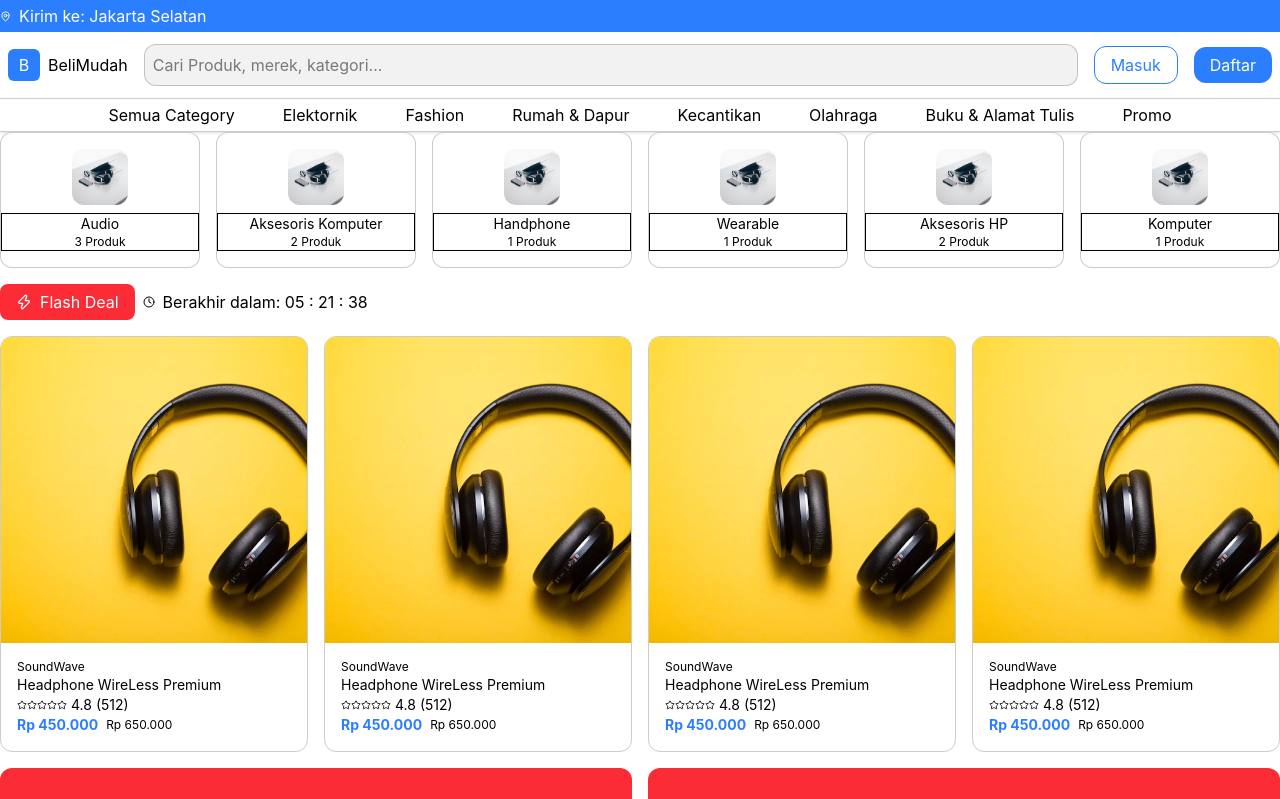
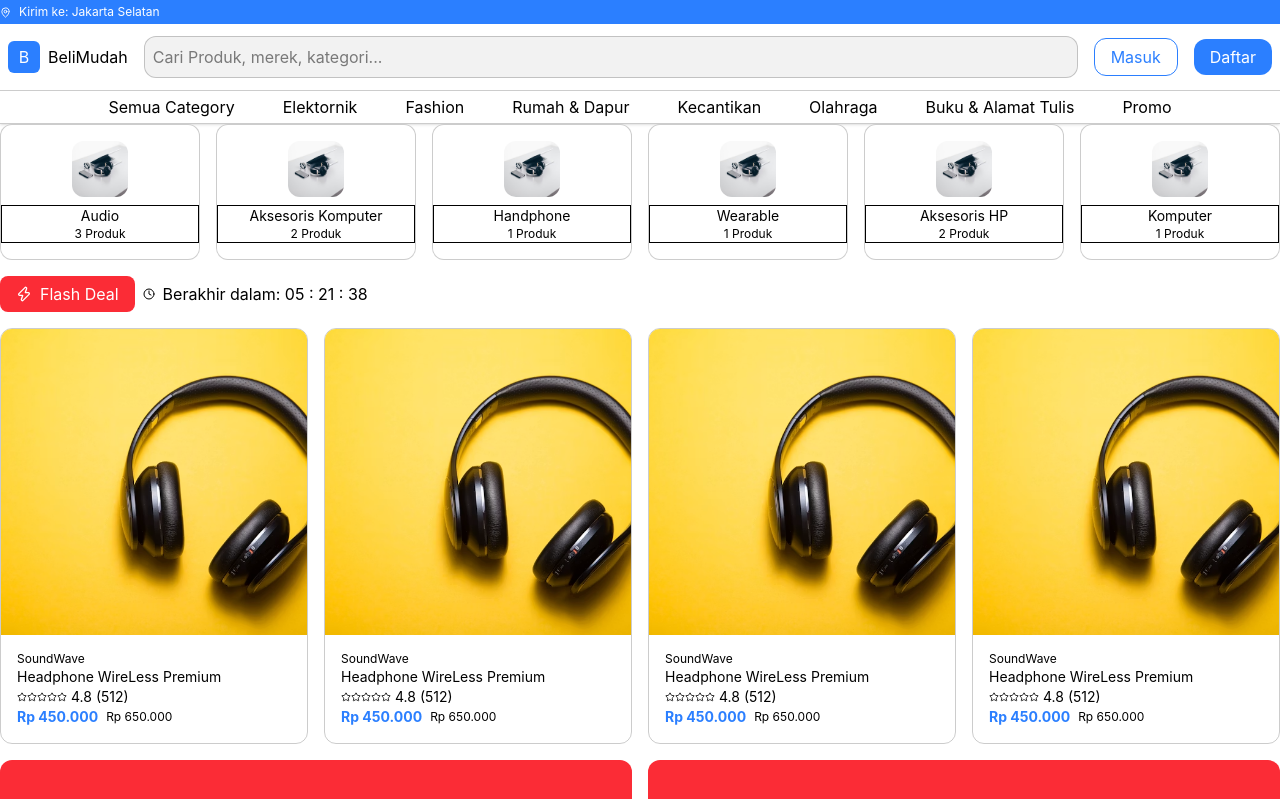
Before and after one commit to zackyrafian/belimudah, a React (Vite) app: page / in a window 1280 px wide. Shown: the top 799 px of the page. Built offline with nearby package versions, Linux system fonts and the light colour scheme.

Commit message:
style: top header text size

```diff
--- a/src/components/header.jsx
+++ b/src/components/header.jsx
@@ -17,7 +17,7 @@ function Header() {
       <div className="bg-blue-500 flex items-center w-full">
         <div className="w-7xl mx-auto text-white py-1 flex items-center gap-2">
           <MapPin size={11} />
-          <span>Kirim ke: Jakarta Selatan</span>
+          <span className='text-xs'>Kirim ke: Jakarta Selatan</span>
         </div>
       </div>
 
```
